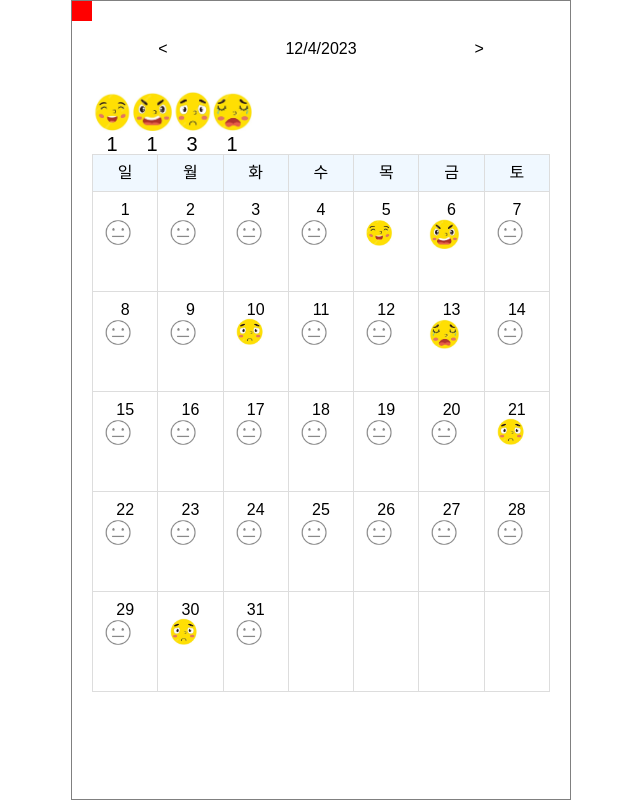
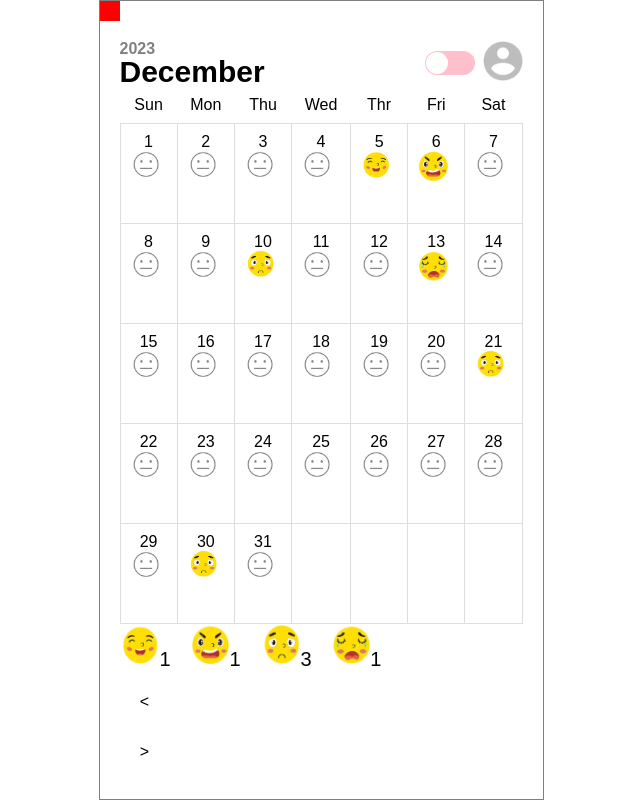
Before and after one commit to nsong113/Nine-Cloud-Front, a React (Create React App) app: page /main in a window 1280 px wide. Shown: the whole page, without its empty margins (319-959 px from the left). Built offline with nearby package versions, Linux system fonts and the light colour scheme.

Commit message:
[add] 캘린더 토글(철민)

```diff
--- a/src/components/commons/hooks/useCalender.tsx
+++ b/src/components/commons/hooks/useCalender.tsx
@@ -5,7 +5,7 @@ const DATE_MONTH_FIXER = 1;
 const CALENDER_LENGTH = 35;
 const DEFAULT_TRASH_VALUE = 0;
 const DAY_OF_WEEK = 7;
-const DAY_LIST = ['일', '월', '화', '수', '목', '금', '토'];
+const DAY_LIST = ['Sun', 'Mon', 'Thu', 'Wed', 'Thr', 'Fri', 'Sat'];
 
 const useCalendar = () => {
   const [currentDate, setCurrentDate] = React.useState(new Date());
--- a/src/components/commons/layout/layout.styles.ts
+++ b/src/components/commons/layout/layout.styles.ts
@@ -20,7 +20,7 @@ export const Container = styled.div`
 `;
 
 export const Wrapper = styled.div`
-  width: 498px;
+  width: 443px;
   height: 99.8%;
   overflow-y: auto;
   margin: 0;
--- /dev/null
+++ b/src/components/commons/utills/Toggle.tsx
@@ -0,0 +1,70 @@
+import { useState } from 'react';
+import styled from 'styled-components';
+
+const ToggleContainer = styled.div`
+  position: relative;
+  left: 47%;
+  cursor: pointer;
+  margin-top: 10px;
+
+  > .toggle-container {
+    width: 50px;
+    height: 24px;
+    border-radius: 30px;
+    background-color: pink;
+  }
+  //.toggle--checked 클래스가 활성화 되었을 경우의 CSS를 구현
+  > .toggle--checked {
+    background-color: rgb(0, 200, 102);
+    transition: 0.5s;
+  }
+
+  > .toggle-circle {
+    position: absolute;
+    top: 1px;
+    left: 1px;
+    width: 22px;
+    height: 22px;
+    border-radius: 50%;
+    background-color: rgb(255, 254, 255);
+    transition: 0.5s;
+    //.toggle--checked 클래스가 활성화 되었을 경우의 CSS를 구현
+  }
+  > .toggle--checked {
+    left: 27px;
+    transition: 0.5s;
+  }
+`;
+
+const Desc = styled.div`
+  //설명 부분의 CSS를 구현
+  text-align: center;
+  margin: 20px;
+`;
+
+export const Toggle = () => {
+  const [isOn, setisOn] = useState(false);
+
+  const toggleHandler = () => {
+    // isOn의 상태를 변경하는 메소드를 구현
+    setisOn(!isOn);
+  };
+
+  return (
+    <>
+      <ToggleContainer
+        // 클릭하면 토글이 켜진 상태(isOn)를 boolean 타입으로 변경하는 메소드가 실행
+        onClick={toggleHandler}
+      >
+        {/* 아래에 div 엘리먼트 2개가 있다. 각각의 클래스를 'toggle-container', 'toggle-circle' 로 지정 */}
+        {/* Toggle Switch가 ON인 상태일 경우에만 toggle--checked 클래스를 div 엘리먼트 2개에 모두 추가. 조건부 스타일링을 활용*/}
+        <div
+          className={`toggle-container ${isOn ? 'toggle--checked' : null}`}
+        />
+        <div className={`toggle-circle ${isOn ? 'toggle--checked' : null}`} />
+      </ToggleContainer>
+      {/* Desc 컴포넌트를 활용*/}
+      {/* Toggle Switch가 ON인 상태일 경우에 Desc 컴포넌트 내부의 텍스트를 'Toggle Switch ON'으로, 그렇지 않은 경우 'Toggle Switch OFF'. 조건부 렌더링을 활용. */}
+    </>
+  );
+};
--- a/src/components/units/main/Calender.tsx
+++ b/src/components/units/main/Calender.tsx
@@ -3,15 +3,19 @@ import React, { useState } from 'react';
 import useCalendar from 'src/components/commons/hooks/useCalender';
 import * as S from './Main.styles';
 import { useNavigate } from 'react-router-dom';
-
-const allMonth = [1, 2, 3, 4, 5, 6, 7, 8, 9, 10, 11, 12];
+import { addMonths, format, getYear, subMonths } from 'date-fns';
+import { Toggle } from 'src/components/commons/utills/Toggle';
 
 const Calender = () => {
   const navigate = useNavigate();
-  const [currentMonth, setCurrentMont] = useState(new Date());
-  const [selectedDate, setSelectedDate] = useState(new Date());
   const [month, setMonth] = useState(12);
+  const [selectedEmotionStatus, setSelectedEmotionStatus] = useState<
+    number | null
+  >(null);
+  const [currentMonth, setCurrentMonth] = useState(new Date());
+  const formattedMonth = format(currentMonth, 'MMMM');
 
+  console.log('formattedMonth', formattedMonth);
   //useCalender에서 내용 꺼내오기
   const { weekCalendarList, currentDate, setCurrentDate, DAY_LIST } =
     useCalendar();
@@ -27,31 +31,38 @@ const Calender = () => {
     day: '2-digit',
   }).format(currentDate);
 
-  // console.log('formattedTodayDate', formattedTodayDate); //2023. 12. 5.
-
-  // const [date, setData] = useState<ValueI>(new Date());
-  // console.log('date', date);
-
-  // console.log('matchingDay', matchingDay);
   const newDate = new Date(currentDate);
+  const year = getYear(newDate);
   console.log('newDate', newDate);
 
-  // 달 이동
-  //현재날짜를 기반으로 Date객체 생성 -> SetMonth 메서드를 사용해서 1줄임
   const handlePrevMonth = () => {
-    //cf) Date는 js 내장 객체임
-    //새로운 객체를 생성해서 currentDate와 별개의 객체를 생성,
-    const newDate = new Date(currentDate);
-    newDate.setMonth(currentDate.getMonth() - 1);
+    const newDate = subMonths(currentMonth, 1);
     setCurrentDate(newDate);
+    setCurrentMonth(newDate);
     setMonth((prev) => prev - 1);
   };
 
+  const onClickHappyImg = () => {
+    // 이미 선택된 감정 상태인 경우 선택을 해제하도록 처리
+    setSelectedEmotionStatus((prevStatus) => (prevStatus === 1 ? null : 1));
+  };
+
+  const onClickAngryImg = () => {
+    setSelectedEmotionStatus((prevStatus) => (prevStatus === 2 ? null : 2));
+  };
+
+  const onClickGloomyImg = () => {
+    setSelectedEmotionStatus((prevStatus) => (prevStatus === 3 ? null : 3));
+  };
+
+  const onClickSadImg = () => {
+    setSelectedEmotionStatus((prevStatus) => (prevStatus === 4 ? null : 4));
+  };
+
   const handleNextMonth = () => {
-    const newDate = new Date(currentDate);
-    newDate.setMonth(currentDate.getMonth() + 1);
+    const newDate = addMonths(currentMonth, 1);
     setCurrentDate(newDate);
-    console.log('newDate', newDate);
+    setCurrentMonth(newDate);
     setMonth((prev) => prev + 1);
   };
 
@@ -79,9 +90,6 @@ const Calender = () => {
   const getEmotion = (emotionStatus: any) => {
     return emotionImages[emotionStatus] || '/silence.png';
   };
-  const selectedDay = dayList.map((el: any) =>
-    parseInt(el.date.split('.')[2], 10).toString()
-  );
 
   const getEmotionStatusForDate = (date: string) => {
     //dayList에서 날짜만 추출한 것과 전체 날짜가 일치하는 것이 matchignDay에 담긴다
@@ -92,9 +100,20 @@ const Calender = () => {
     return matchingDay ? matchingDay.EmotionStatus : 0;
   };
 
-  const selectedMonth = dayList.map((el: any) =>
-    parseInt(el.date.split('.')[1])
-  );
+  const getBorderColor = (emotionStatus: any) => {
+    switch (emotionStatus) {
+      case 1:
+        return selectedEmotionStatus === 1 ? '#ffcc00' : 'white';
+      case 2:
+        return selectedEmotionStatus === 2 ? '#ff6666' : 'white';
+      case 3:
+        return selectedEmotionStatus === 3 ? '#6666ff' : 'white';
+      case 4:
+        return selectedEmotionStatus === 4 ? '#999999' : 'white';
+      default:
+        return 'wihte';
+    }
+  };
 
   ///////////////////////////////////////////////////////////////////
   ///////////////////////////////////////////////////////////////////
@@ -123,29 +142,15 @@ const Calender = () => {
   return (
     <S.CalendarContainerDiv>
       <S.CalenderHeaderDiv>
-        <S.CalenderPrevBtnDiv onClick={handlePrevMonth}>
-          {'<'}
-        </S.CalenderPrevBtnDiv>
-
-        <span>{currentDate.toLocaleDateString()}</span>
-        <S.CalenderPrevBtnDiv onClick={handleNextMonth}>
-          {'>'}
-        </S.CalenderPrevBtnDiv>
+        <S.DateBoxDiv>
+          <S.YearTextSpan>{year}</S.YearTextSpan>
+          <S.MonthTextSpan>{formattedMonth}</S.MonthTextSpan>
+        </S.DateBoxDiv>
+        <div>{Toggle()}</div>
+        <div style={{ display: 'flex' }}>
+          <S.AvatarSizeImg src='/avatar.png' alt='기본' />
+        </div>
       </S.CalenderHeaderDiv>
-      <S.ImageWrapperDiv>
-        <S.ImageBoxDiv>
-          <S.ExpressionImage src='/happy.png' alt='해피' />
-          <S.ExpressionImage src='/angry.png' alt='화남' />
-          <S.ExpressionImage src='/gloomy.png' alt='우울' />
-          <S.ExpressionImage src='/sad.png' alt='슬픔' />
-        </S.ImageBoxDiv>
-        <S.CountBoxDiv>
-          <S.CountSpan>{happyCount}</S.CountSpan>
-          <S.CountSpan>{angryCount}</S.CountSpan>
-          <S.CountSpan>{gloomyCount}</S.CountSpan>
-          <S.CountSpan>{sadCount}</S.CountSpan>
-        </S.CountBoxDiv>
-      </S.ImageWrapperDiv>
       <S.CalendarTable>
         <S.TableHead>
           <S.TableRow>
@@ -158,7 +163,6 @@ const Calender = () => {
           {weekCalendarList.map((week, weekIndex) => (
             <S.DayRoow key={weekIndex}>
               {week.map((day, dayIndex) => {
-                //cellDate = 전체날짜
                 const selectedDay = dayList.map((el: any) => el.id);
                 const cellDate = String(allDate[weekIndex * 7 + dayIndex]);
                 const isMatchingDate = selectedDay.includes(cellDate);
@@ -169,7 +173,7 @@ const Calender = () => {
                     key={dayIndex}
                     onClick={() => onClickGoToDetailHandler}
                     style={{
-                      backgroundColor: isMatchingDate ? 'skyblue' : 'inherit',
+                      backgroundColor: `${getBorderColor(emotionStatus)}`,
                     }}
                   >
                     {day !== 0 ? (
@@ -206,6 +210,40 @@ const Calender = () => {
           ))}
         </S.TableBody>
       </S.CalendarTable>
+      <S.ImageWrapperDiv>
+        <S.ImageBoxDiv>
+          <S.ExpressionImage
+            onClick={onClickHappyImg}
+            src='/happy.png'
+            alt='해피'
+          />
+          <S.CountSpan>{happyCount}</S.CountSpan>
+          <S.ExpressionImage
+            onClick={onClickAngryImg}
+            src='/angry.png'
+            alt='화남'
+          />
+          <S.CountSpan>{angryCount}</S.CountSpan>
+          <S.ExpressionImage
+            onClick={onClickGloomyImg}
+            src='/gloomy.png'
+            alt='우울'
+          />
+          <S.CountSpan>{gloomyCount}</S.CountSpan>
+          <S.ExpressionImage
+            onClick={onClickSadImg}
+            src='/sad.png'
+            alt='슬픔'
+          />
+          <S.CountSpan>{sadCount}</S.CountSpan>
+        </S.ImageBoxDiv>
+      </S.ImageWrapperDiv>
+      <S.CalenderPrevBtnDiv onClick={handlePrevMonth}>
+        {'<'}
+      </S.CalenderPrevBtnDiv>
+      <S.CalenderPrevBtnDiv onClick={handleNextMonth}>
+        {'>'}
+      </S.CalenderPrevBtnDiv>
     </S.CalendarContainerDiv>
   );
 };
--- a/src/components/units/main/Main.styles.ts
+++ b/src/components/units/main/Main.styles.ts
@@ -48,11 +48,10 @@ export const CalenderPrevBtnDiv = styled.div`
 `;
 
 export const CalenderHeaderDiv = styled.div`
-  width: 80%;
-  margin: 0 auto;
+  width: 100%;
   display: flex;
+  margin-top: 10px;
   justify-content: space-between;
-  margin-top: 10px;
 `;
 
 export const Button = styled.button`
@@ -73,9 +72,13 @@ export const TableHead = styled.thead`
 
 export const TableBody = styled.tbody`
   height: 100px;
+  border-radius: 20px;
+  border: 1px black;
 `;
 
-export const TableRow = styled.tr``;
+export const TableRow = styled.tr`
+  background-color: white;
+`;
 
 export const DayRoow = styled.tr`
   height: 100px;
@@ -84,6 +87,7 @@ export const DayRoow = styled.tr`
 export const TableCell = styled.td`
   padding: 10px;
   border: 1px solid #ddd;
+
   cursor: pointer;
   &:hover {
     background-color: gray;
@@ -98,29 +102,62 @@ export const TableCell = styled.td`
 
 export const ThCell = styled.th`
   padding: 10px;
-  border: 1px solid #ddd;
-  background-color: aliceblue;
+  border-bottom: 1px solid #ddd;
+  background-color: white;
 `;
 
 export const ImageWrapperDiv = styled.div`
   display: flex;
-  flex-direction: column;
+  flex-direction: row;
 `;
 
 export const ImageBoxDiv = styled.div`
-  width: 160px;
+  width: 200px;
+  display: flex;
 `;
 
 export const ExpressionImage = styled.img`
   width: 40px;
   height: 40px;
+  cursor: pointer;
 `;
 
 export const CountBoxDiv = styled.div`
   width: 160px;
   display: flex;
   justify-content: space-around;
+  margin-left: 20px;
 `;
 export const CountSpan = styled.span`
   font-size: 20px;
+  line-height: 70px;
+  margin-right: 20px;
 `;
+
+export const DateBoxDiv = styled.div`
+  display: flex;
+  flex-direction: column;
+  width: 250px;
+  align-items: start;
+  margin: 0px;
+`;
+
+export const YearTextSpan = styled.span`
+  color: gray;
+  font-weight: bolder;
+`;
+
+export const MonthTextSpan = styled.span`
+  font-weight: bolder;
+  font-size: 30px;
+`;
+
+export const AvatarSizeImg = styled.img`
+  width: 40px;
+  height: 40px;
+`;
+
+export const ProfileToggleBoxDiv = styled.div`
+  width: 200px;
+  display: flex;
+`;
```
Also changed, not shown: src/components/units/main/test.ts (added).
